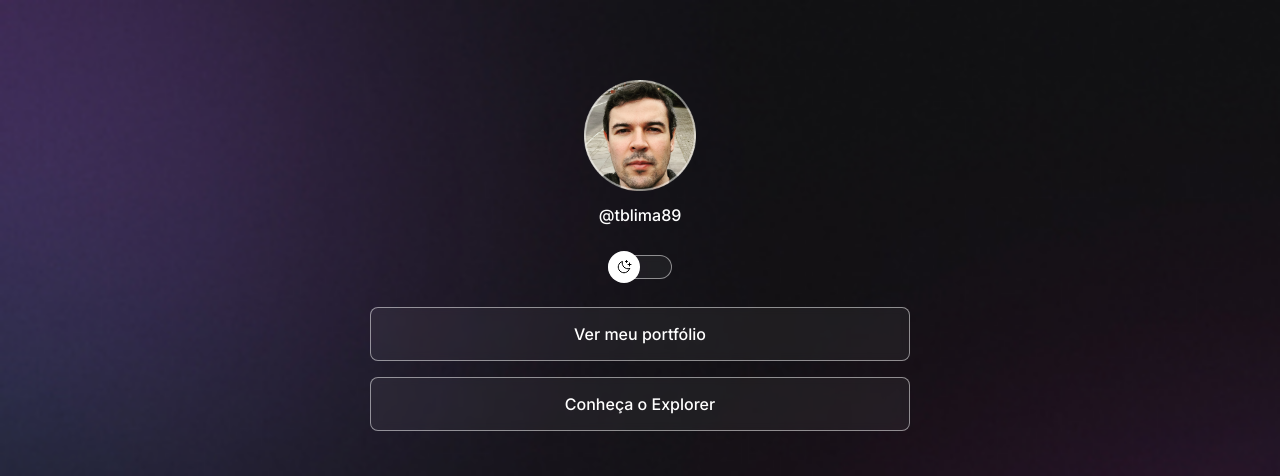
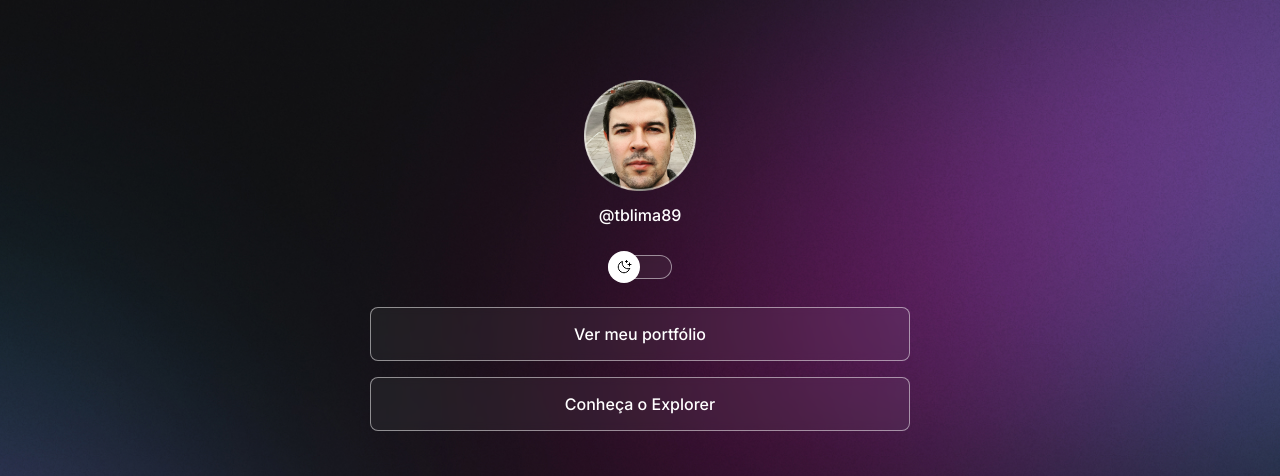
Before and after one commit to tblima/projeto-discover, a plain HTML site: page index.html in a window 1280 px wide. Shown: the top 476 px of the page. Drawn offline with nearby package versions, Linux system fonts and the light colour scheme.

Commit message:
change background based on media queries

```diff
--- a/style.css
+++ b/style.css
@@ -26,6 +26,7 @@
 
 body {
     background: var(--bg-url) no-repeat top center/cover;
+    height: 100vh;
 }
 
 body * {
@@ -146,3 +147,13 @@ footer {
     text-align: center;
     font-size: 14px;
 }
+
+@media (min-width: 700px) {
+    :root {
+        --bg-url: url("assets/bg-desktop.jpg");
+    }
+
+    .light {
+        --bg-url: url("assets/bg-desktop-light.jpg");
+    }
+}
```
